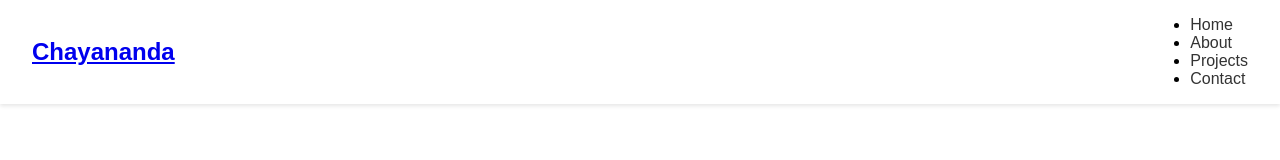
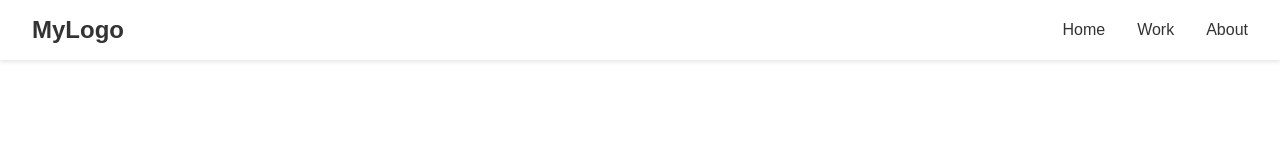
Before and after one commit to chayananda/chayananda.github.io, a plain HTML site: page index.html in a window 1280 px wide. Drawn offline with Linux system fonts and the light colour scheme.

Commit message:
Laptop to Repository Sync

```diff
--- a/index.html
+++ b/index.html
@@ -1,26 +1,25 @@
 <!DOCTYPE html>
-    <head>
-             <link rel="stylesheet" href="css/style.css">
-    </head>
+<html lang="en">
+<head>
+  <meta charset="UTF-8" />
+  <meta name="viewport" content="width=device-width, initial-scale=1.0" />
+  <title>Responsive Nav Bar</title>
+  <link rel="stylesheet" href="css/style.css" />
+</head>
 <body>
-    <!-- START BODY -->
-     <div class="navbar">
-        <div class="logo">
-            <a href="index.html">Chayananda</a>
-        </div>
-        <div class="hamburger">
-            <span class="bar"></span>
-            <span class="bar"></span>
-            <span class="bar"></span>
-        </div>
-        <nav class="nav-links">
-            <ul>
-                <li><a href="index.html">Home</a></li>
-                <li><a href="about.html">About</a></li>
-                <li><a href="projects.html">Projects</a></li>
-                <li><a href="contact.html">Contact</a></li>
-            </ul>
-        </nav>
+  <nav class="navbar">
+    <div class="logo">MyLogo</div>
+    <ul class="nav-links">
+      <li><a href="#">Home</a></li>
+      <li><a href="#">Work</a></li>
+      <li><a href="#">About</a></li>
+    </ul>
+    <div class="hamburger">
+      <span></span>
+      <span></span>
+      <span></span>
+    </div>
+  </nav>
 
   <script>
     // Toggle menu for mobile
```
